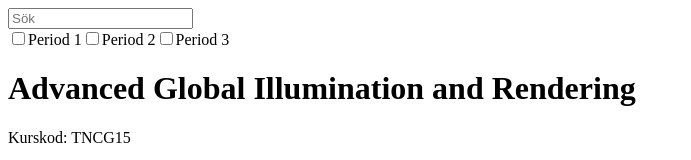
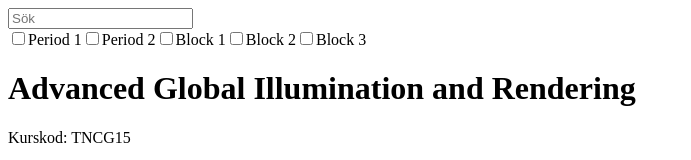
Before and after one commit to jronnefalk/lithe_val, a React (Create React App) app: page / in a window 1280 px wide. Shown: the top 160 px of the page, without its empty margins (0-691 px from the left). Built offline with nearby package versions, Linux system fonts and the light colour scheme.

Commit message:
nästan fungerande filtrering
filtreringen borde fungera i teorin men praktiskt så fungerar det inte riktigt än. activeFilters.includes(filter) är alltid false även när filtret ligger i activeFilters

```diff
--- a/src/App.js
+++ b/src/App.js
@@ -1,6 +1,6 @@
 // Externa bibliotek
 import React from "react";
-import { useState } from "react";
+import { useState, useEffect } from "react";
 //import { BrowserRouter, Route } from "react-router-dom";
 
 // Data
@@ -11,11 +11,37 @@ import filterKurser from "./functions/filterKurser";
 
 // Komponenter
 import Kurs from "./components/Kurs";
-import Filters from "./components/Filters";
+//import Filters from "./components/Filters";
 
 function App() {
   const [query, setQuery] = useState("");
-  const filteredKurser = filterKurser(kurser, query);
+  const [activeFilters, setActiveFilters] = useState([]);
+
+  const filters = [
+    { label: "Period 1", key: "period", value: "1" },
+    { label: "Period 2", key: "period", value: "2" },
+    { label: "Block 1", key: "block", value: "1" },
+    { label: "Block 2", key: "block", value: "2" },
+    { label: "Block 3", key: "block", value: "3" },
+  ];
+
+  // Funktion som hanterar när användaren klickar på ett filter
+  const handleFilterChange = (filter) => {
+    if (activeFilters.includes(filter)) {
+      // Om filter redan är aktiverat, ta bort det
+      setActiveFilters(activeFilters.filter((f) => f !== filter));
+    } else {
+      // Om filter inte är aktiverat, aktivera det
+      setActiveFilters([...activeFilters, filter]);
+    }
+  };
+
+  // Logga aktiva filter i konsolen (DEBUG)
+  useEffect(() => {
+    console.log(activeFilters);
+  }, [activeFilters]);
+
+  const filteredKurser = filterKurser(kurser, query, activeFilters);
 
   return (
     <div className="App">
@@ -24,13 +50,26 @@ function App() {
           placeholder="Sök"
           onChange={(event) => setQuery(event.target.value)}
         />
-        <div>
-          <Filters />
-        </div>
       </div>
-      {filteredKurser.map((el) => (
-        <Kurs kursdata={el} />
-      ))}
+
+      <div>
+        {filters.map((filter) => (
+          <label key={filter.label}>
+            <input
+              type="checkbox"
+              onChange={() => handleFilterChange(filter)}
+              checked={activeFilters.includes(filter)}
+            />
+            {filter.label}
+          </label>
+        ))}
+      </div>
+
+      <div>
+        {filteredKurser.map((kurs) => (
+          <Kurs key={kurs.kurskod} kursdata={kurs} />
+        ))}
+      </div>
     </div>
   );
 }
--- a/src/functions/filterKurser.js
+++ b/src/functions/filterKurser.js
@@ -1,21 +1,41 @@
 //import Filters from "./Filters";
 
-function filterKurser(kurser, query) {
+function filterKurser(kurser, query, activeFilters) {
   return kurser
     .sort(function (a, b) {
+      // Sortera kurserna efter kursnamn (A-Ö)
       if (a.kursnamn.toLowerCase() < b.kursnamn.toLowerCase()) return -1;
       if (a.kursnamn.toLowerCase() > b.kursnamn.toLowerCase()) return 1;
       return 0;
     })
     .filter((kurs) => {
       if (query === "") {
-        return kurs;
-      } else if (kurs.kursnamn.toLowerCase().includes(query.toLowerCase())) {
-        return kurs;
-      } else if (kurs.kurskod.toLowerCase().includes(query.toLowerCase())) {
-        return kurs;
+        // Om sökfältet är tomt, visa alla kurser
+        return true;
+      } else if (
+        kurs.kursnamn.toLowerCase().includes(query.toLowerCase()) ||
+        kurs.kurskod.toLowerCase().includes(query.toLowerCase())
+      ) {
+        // Om sökfältet innehåller något, visa kurser som matchar sökningen
+        return true;
       } else {
-        return null;
+        // Sökningen matchar inte någon kurs
+        return false;
+      }
+    })
+    .filter((kurs) => {
+      if (activeFilters.length === 0) {
+        // Om inga filter är aktiva, visa alla kurser
+        return true;
+      } else {
+        // Om filter är aktiva, visa kurser som matchar filter
+        for (const filter of activeFilters) {
+          if (kurs[filter.key].includes(filter.value)) {
+            return true;
+          }
+        }
+        // Om ingen kurs matchar filter, visa inte kursen
+        return false;
       }
     });
 }
```
